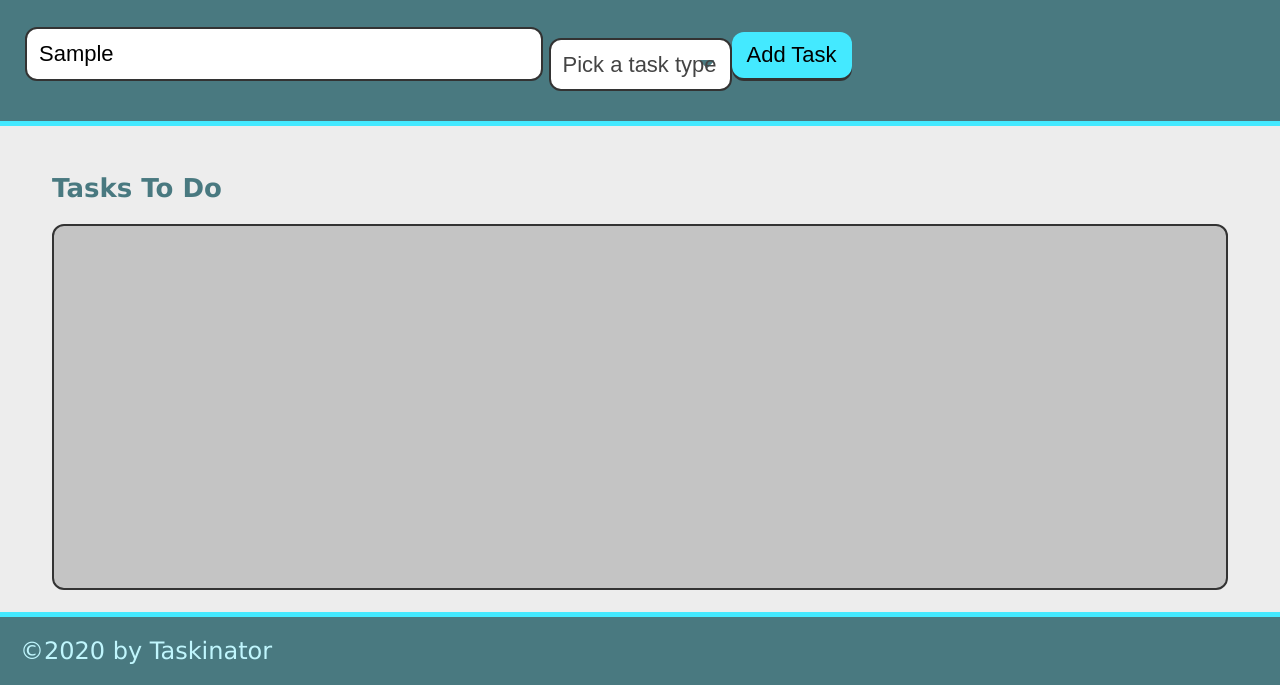
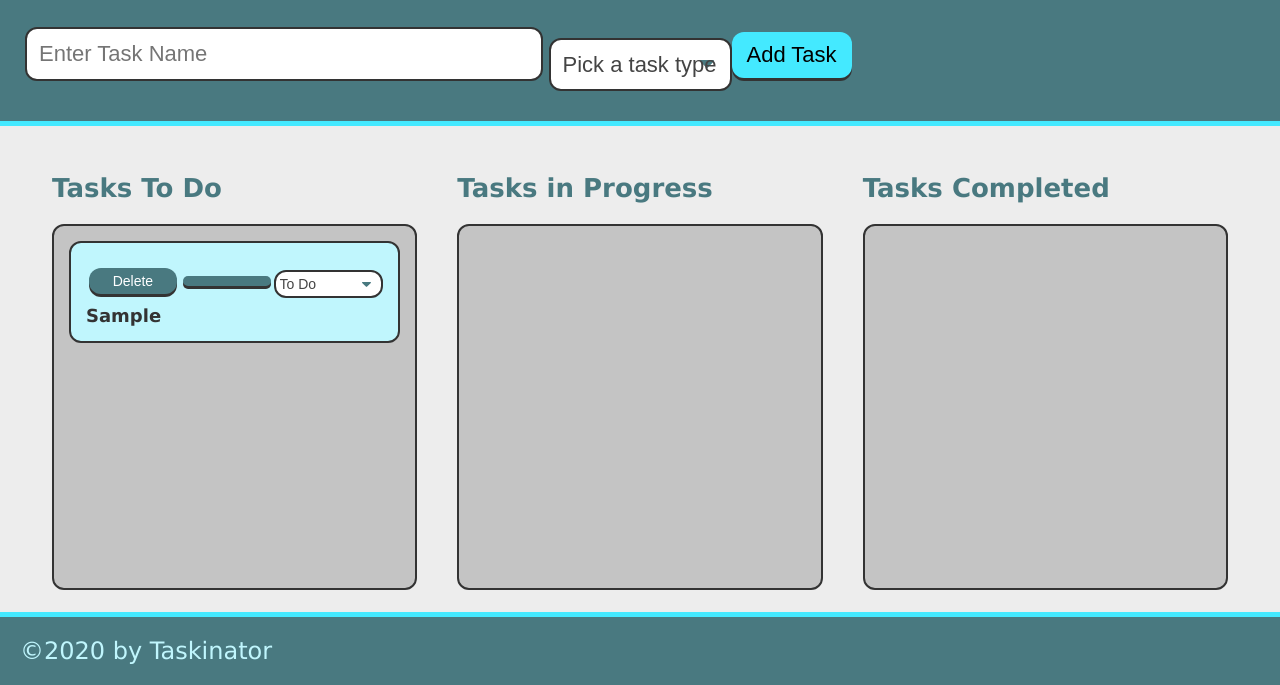
Before and after one commit to Reinejess/taskinator, a plain HTML site: page index.html in a window 1280 px wide. Both pictures are taken after typing "Sample" into the empty fields and a click on the button "Add Task". Shown: the part 115-800 px from the top of the page. Drawn offline with Linux system fonts and the light colour scheme.

Commit message:
adding bvuttons

```diff
--- a/assets/js/script.js
+++ b/assets/js/script.js
@@ -1,3 +1,4 @@
+var taskIdCounter = 0;
 var formEl = document.querySelector("#task-form");
 var tasksToDoEl = document.querySelector("#tasks-to-do");
 
@@ -7,7 +8,7 @@ var taskFormHandler = function(event) {
     var taskTypeInput = document.querySelector("select[name='task-type']").value;
 
     //check if input values are empty strings
-    if (!taskNameInput || !taskTypeInput) {
+    if (!taskNameInput === ""|| !taskTypeInput === "") {
         alert("You need to fill out the task form!");
         return false;
     }
@@ -29,15 +30,66 @@ var createTaskEl = function(taskDataObj){
     var listItemEl = document.createElement("li");
     listItemEl.className = "task-item";
 
+    // add a task id as a custom attribute
+    listItemEl.setAttribute("data-task-id", taskIdCounter);
+
     // create div to hold task info and add to list item
     var taskInfoEl = document.createElement("div");
     taskInfoEl.className = "task-info";
     taskInfoEl.innerHTML = "<h3 class='task-name'>" + taskDataObj.name + "</h3><span class='task-type'>" + taskDataObj.type + "</span>";
 
+    var taskActionsEl = createTaskActions(taskIdCounter);
+    listItemEl.appendChild(taskActionsEl);
+
+    tasksToDoEl.appendChild(listItemEl);
+
     listItemEl.appendChild(taskInfoEl);
 
     // add entire list item to list
-    tasksToDoEl.appendChild(listItemEl);
+
+    //increase task counter for next unique id
+    taskIdCounter++;
 }
 
+var createTaskActions = function(taskId) {
+    var actionContainerEl = document.createElement("div");
+    actionContainerEl.className = "task-actions";
+
+    // Create edit button
+    var editButtonEl = document.createElement("button");
+    editButtonEl.textContent = "Edit";
+    editButtonEl.className = "btn edit-btn";
+    editButtonEl.setAttribute("data-task-id", taskId);
+
+    actionContainerEl.appendChild(editButtonEl);
+
+    var deleteButtonEl = document.createElement("button");
+    editButtonEl.textContent = "Delete";
+    deleteButtonEl.className = "btn delete-btn";
+    deleteButtonEl.setAttribute("data-task-id", taskId);
+
+    actionContainerEl.appendChild(deleteButtonEl);
+
+    var statusSelectEl = document.createElement("select");
+    statusSelectEl.className = "select-status";
+    statusSelectEl.setAttribute("name", "status-change");
+    statusSelectEl.setAttribute("data-task-id", taskId);
+
+    actionContainerEl.appendChild(statusSelectEl);
+
+    var statusChoices = ["To Do", "In Progress", "Completed"];
+
+    for (var i = 0; i < statusChoices.length; i++) {
+        //create option element
+        var statusOptionEl = document.createElement("option");
+        statusOptionEl.textContent = statusChoices[i];
+        statusOptionEl.setAttribute("value", statusChoices[i]);
+
+        //apend to select
+        statusSelectEl.appendChild(statusOptionEl);
+    }
+
+    return actionContainerEl;
+};
+
 formEl.addEventListener("submit", taskFormHandler);
--- a/index.html
+++ b/index.html
@@ -33,9 +33,22 @@
     </header>
 
     <main class="page-content">
+        <!-- Tasks to do-->
         <section class="task-list-wrapper">
             <h2 class="list-title">Tasks To Do</h2>
             <ul class="task-list" id="tasks-to-do"></ul>
+        </section>
+
+        <!-- Tasks in Progress-->
+        <section class="task-list-wrapper">
+            <h2 class="list-title">Tasks in Progress</h2>
+            <ul class="task-list" id="tasks-in-progress"></ul>
+        </section>
+
+        <!-- Taks Completed-->
+        <section class="task-list-wrapper">
+            <h2 class="list-title">Tasks Completed</h2>
+            <ul class="task-list" id="tasks-completed"></ul>
         </section>
     </main>
 
```
Also changed, not shown: 1 other file.
